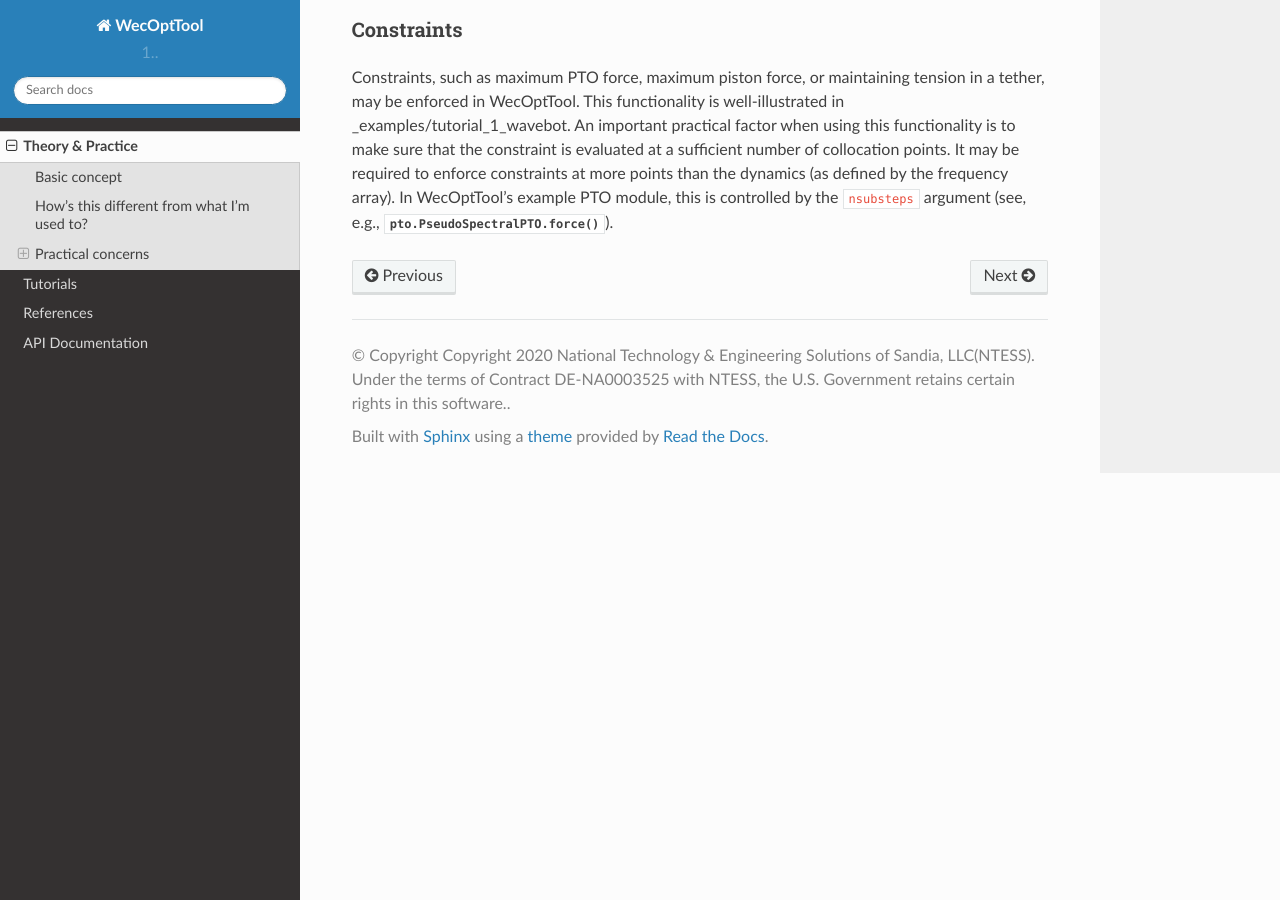
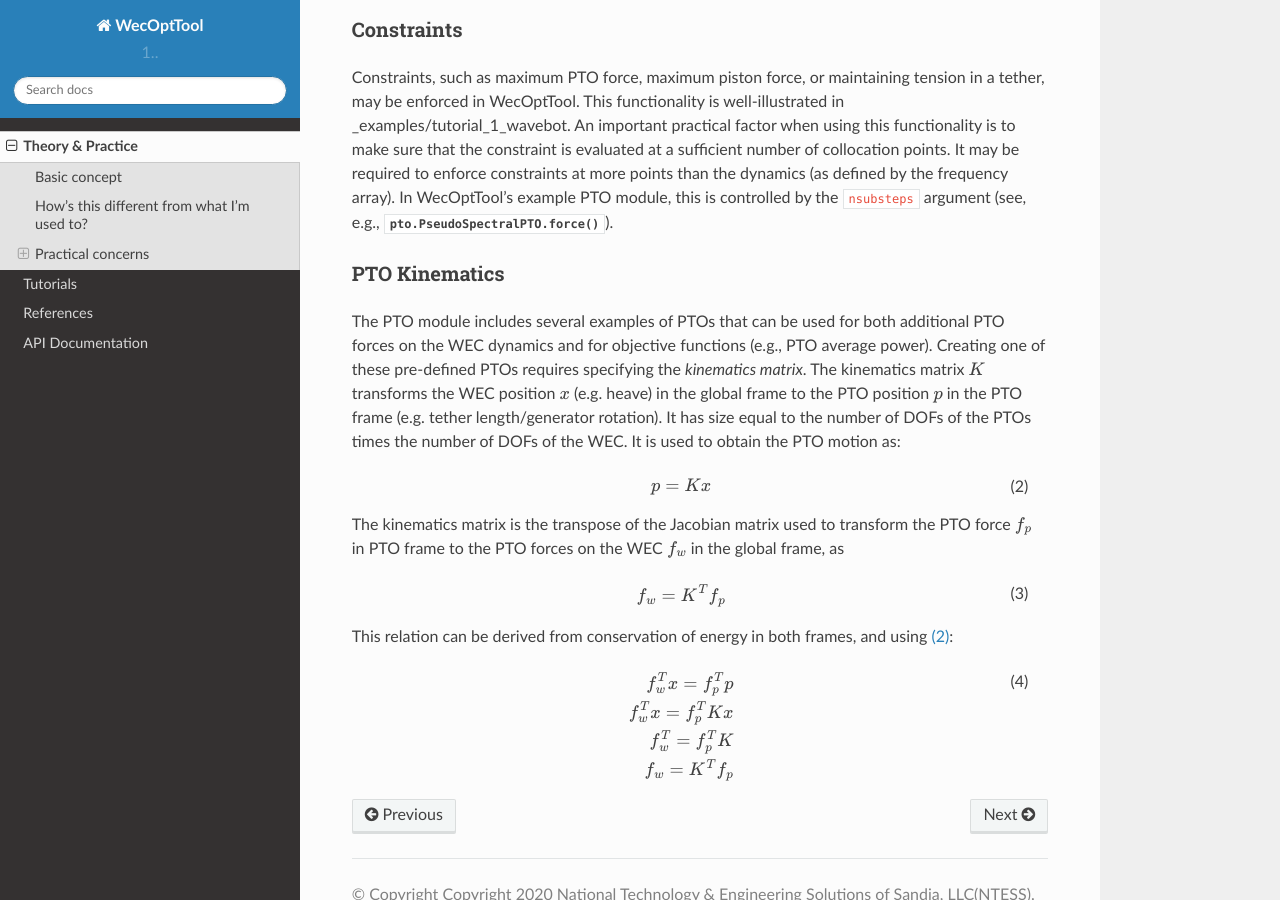
Before and after one commit to sandialabs/WecOptTool, a Sphinx documentation site: the page built from docs/source/theory.rst, in a window 1280 px wide and 900 px high, scrolled down 3436 px. Built offline with Sphinx 7.4.7 and the Read the Docs theme 2.0.0, drawn with Linux system fonts in a browser that asks for light colours; pages that are not in the unit, such as notebooks, are missing from menus; cross-references to code outside the pages are shown as plain code.

Commit message:
documentation

```diff
--- a/docs/source/theory.rst
+++ b/docs/source/theory.rst
@@ -102,6 +102,33 @@ An important practical factor when using this functionality is to make sure that
 It may be required to enforce constraints at more points than the dynamics (as defined by the frequency array).
 In WecOptTool's example PTO module, this is controlled by the :code:`nsubsteps` argument (see, e.g., :meth:`pto.PseudoSpectralPTO.force`).
 
+PTO Kinematics
+^^^^^^^^^^^^^^
+The PTO module includes several examples of PTOs that can be used for both additional PTO forces on the WEC dynamics and for objective functions (e.g., PTO average power).
+Creating one of these pre-defined PTOs requires specifying the *kinematics matrix*.
+The kinematics matrix :math:`K` transforms the WEC position :math:`x` (e.g. heave) in the global frame to the PTO position :math:`p` in the PTO frame (e.g. tether length/generator rotation).
+It has size equal to the number of DOFs of the PTOs times the number of DOFs of the WEC.
+It is used to obtain the PTO motion as:
+
+.. math::
+    p = K x
+    :label: kinematics
+
+The kinematics matrix is the transpose of the Jacobian matrix used to transform the PTO force :math:`f_p` in PTO frame to the PTO forces on the WEC :math:`f_w` in the global frame, as
+
+.. math::
+    f_w = K^T f_p
+    :label: k
+
+This relation can be derived from conservation of energy in both frames, and using :eq:`kinematics`:
+
+.. math::
+    f_w^T x = f_p^T p \\
+    f_w^T x = f_p^T K x \\
+    f_w^T = f_p^T K \\
+    f_w = K^T f_p \\
+    :label: conservation_energy
+
 .. _WEC-Sim: https://wec-sim.github.io/WEC-Sim/master/index.html
 .. _Autograd: https://github.com/HIPS/autograd
 .. _Autograd documentation: https://github.com/HIPS/autograd/blob/master/docs/tutorial.md#supported-and-unsupported-parts-of-numpyscipy
```
